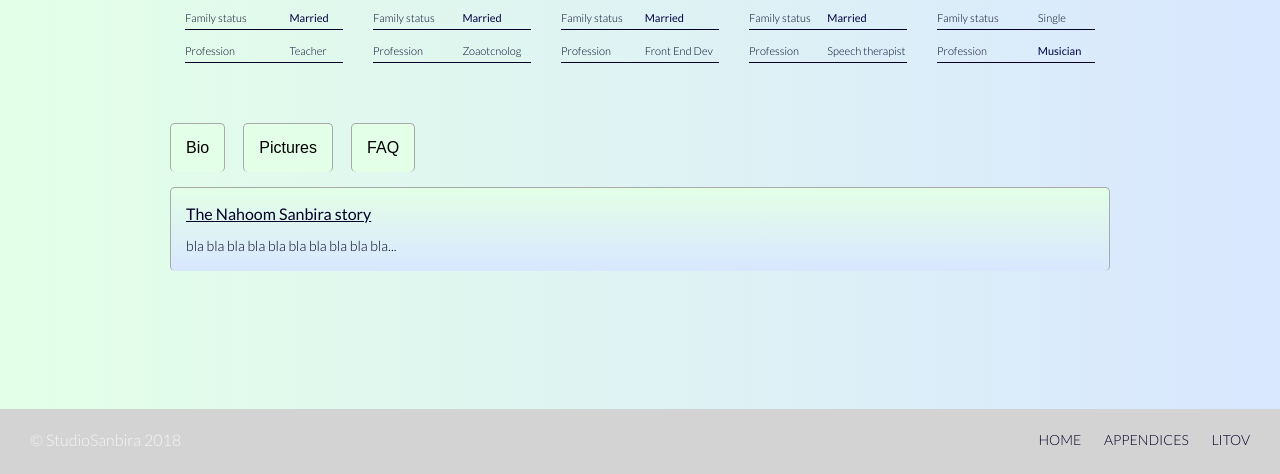
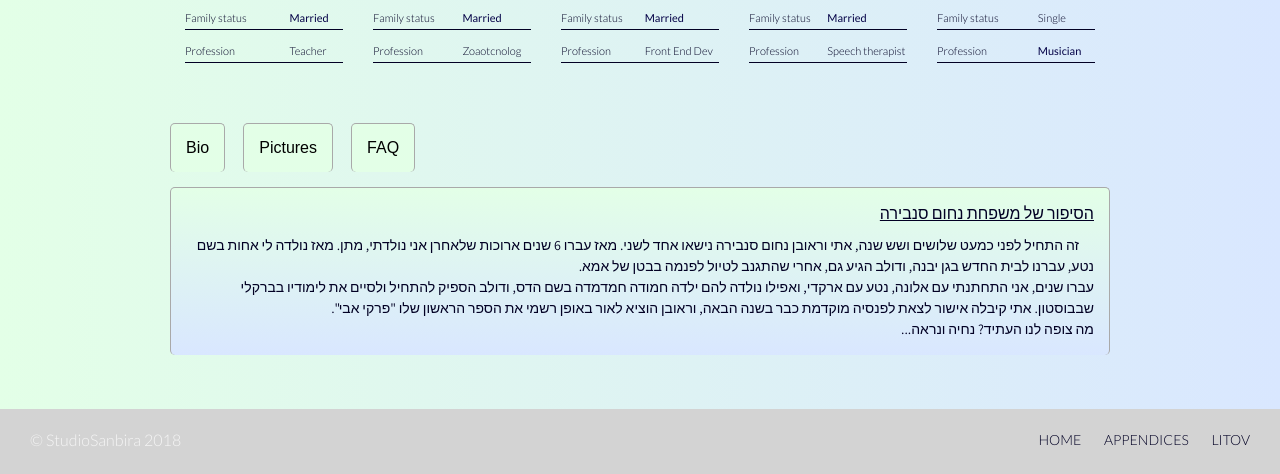
Before and after one commit to MSanbira/NSfamily, a plain HTML site: page index.html in a window 1280 px wide. Both pictures are taken after a click on the button "Bio". Shown: the part 461-935 px from the top of the page. Drawn offline with Linux system fonts and the light colour scheme; a script that the page names is missing.

Commit message:
adding content and Hebrew lang styles

```diff
--- a/index.html
+++ b/index.html
@@ -8,6 +8,7 @@
     <meta name="viewport" content="width=device-width, initial-scale=1.0">
     <link rel="stylesheet" type="text/css" media="screen" href="main.css" />
     <link href="https://fonts.googleapis.com/css?family=Lato:100,300,400,500,700" rel="stylesheet">
+    <link href="https://fonts.googleapis.com/css?family=Assistant" rel="stylesheet">
     <script src="main.js"></script>
 </head>
 
@@ -191,8 +192,14 @@
                 <button class="tablinks" onclick="openInfo(event, 'faq')">FAQ</button>
             </div>
             <div class="tabcontent" id="bio">
-                <h3>The Nahoom Sanbira story</h3>
-                <p>bla bla bla bla bla bla bla bla bla bla...</p>
+                <h3 lang="hb">הסיפור של משפחת נחום סנבירה</h3>
+                <p lang="hb">זה התחיל לפני כמעט שלושים ושש שנה, אתי וראובן נחום סנבירה נישאו אחד לשני. מאז עברו 6 שנים ארוכות שלאחרן אני
+                    נולדתי, מתן. מאז נולדה לי אחות בשם נטע, עברנו לבית החדש בגן יבנה, ודולב הגיע גם, אחרי שהתגנב לטיול לפנמה
+                    בבטן של אמא.
+                    <br> עברו שנים, אני התחתנתי עם אלונה, נטע עם ארקדי, ואפילו נולדה להם ילדה חמודה חמדמדה בשם הדס, ודולב הספיק
+                    להתחיל ולסיים את לימודיו בברקלי שבבוסטון. אתי קיבלה אישור לצאת לפנסיה מוקדמת כבר בשנה הבאה, וראובן הוציא
+                    לאור באופן רשמי את הספר הראשון שלו "פרקי אבי".
+                    <br> מה צופה לנו העתיד? נחיה ונראה... </p>
             </div>
             <div class="tabcontent pic" id="pictures">
                 <h3>Pictures of The Nahoom Sanbira family</h3>
@@ -211,13 +218,15 @@
                         <br> As it is, the secondery porpose of this site is to include all of my familys info and pictures in
                         one spot.</p>
                 </div>
-                <button class="accordion">Q2</button>
+                <button class="accordion">Why is the Nahoom Sanbira family so spacial?</button>
                 <div class="panel">
-                    <p>Answer2</p>
+                    <p>BECAUSE SHE IS!</p>
                 </div>
-                <button class="accordion">Q3</button>
+                <button class="accordion">Why does your last name contains two words?</button>
                 <div class="panel">
-                    <p>Answer3</p>
+                    <p>At a time when the family was in Tripoli, it was necessary to separate us from other families bearing
+                        the name "Nahoom".
+                        <br> "Nahoom" comes from the Bible, and "Sanbira" comes from the Spanish expulsion.</p>
                 </div>
             </div>
         </section>
--- a/main.css
+++ b/main.css
@@ -82,6 +82,12 @@ body {
 }
 
 /* typography*/
+
+body [lang="hb"] {
+    font-family: Assistant, Arial, sans-serif;
+    text-align: right;
+    direction: rtl;
+}
 
 h1 {
     font-size: 200%;
@@ -324,6 +330,10 @@ footer small {
     padding-bottom: 10px;
 }
 
+.tabcontent p {
+    text-indent: 15px;
+}
+
 /* FAQ */
 
 .accordion {
@@ -383,9 +393,6 @@ footer small {
     .member {
         padding-bottom: 30px;
     }
-    .primery-nav {
-        font-size: 14px;
-    }
     nav li {
         padding-right: 10px;
     }
@@ -406,6 +413,9 @@ footer small {
     }
     h1 {
         font-size: 100%;
+    }
+    .primery-nav {
+        font-size: 14px;
     }
 }
 
```
Also changed, not shown: Appendices.html (+1 -0 lines), litov.html (+1 -0 lines).
